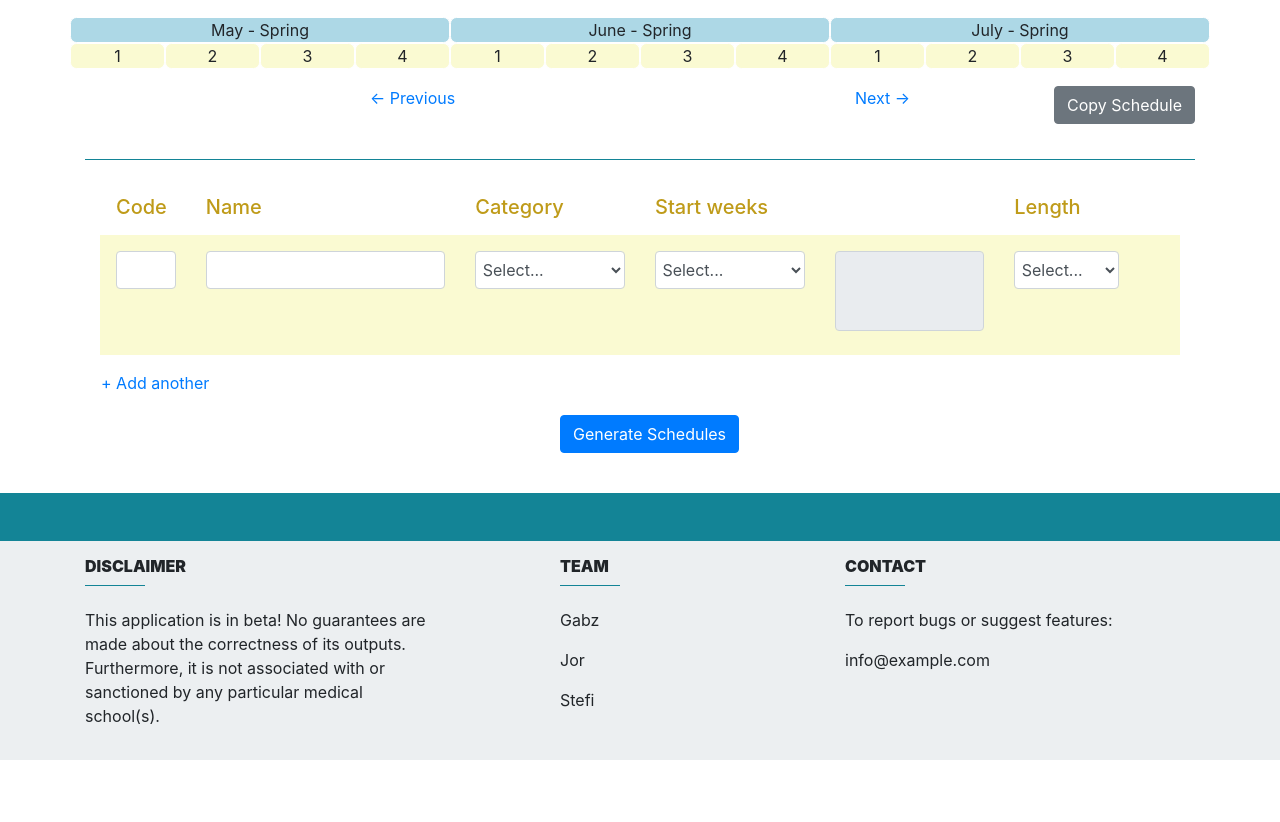
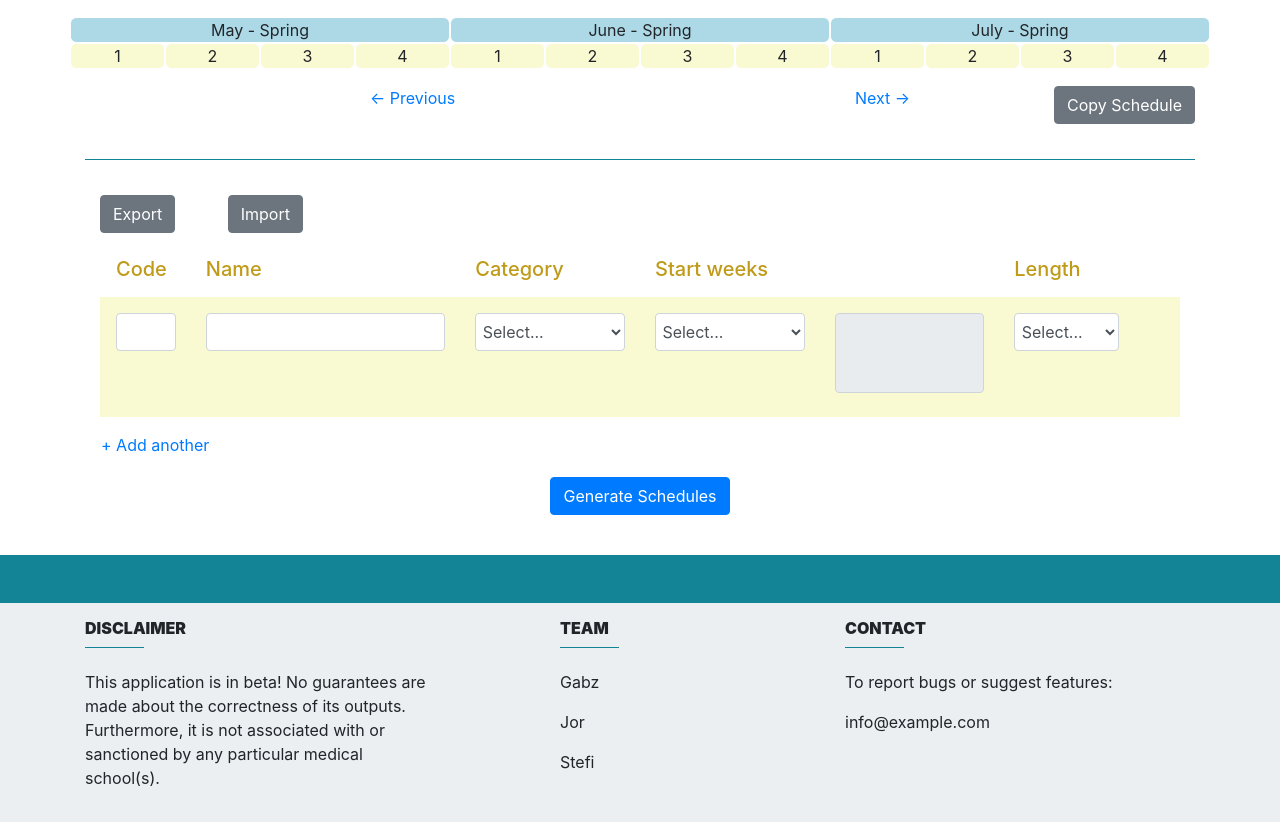
Before and after one commit to gabofratta/goodbye-blue-monday, a Django app: page / in a window 1280 px wide. Shown: the part 391-1213 px from the top of the page. Before the commit the page ends 1151 px from the top, so only its background shows below. Run offline with Django 3.2, Linux system fonts and the light colour scheme; some libraries are stand-ins or nearby versions.

Commit message:
Fixed bug that broke copy feature, due to change from checkbox select. Made import and export buttons for activities. Export downloads txt file. Import loads it. Some error reporting. Import requires FileReader on browser.

```diff
--- a/md_scheduler/scheduler/static/css/scheduler.css
+++ b/md_scheduler/scheduler/static/css/scheduler.css
@@ -27,6 +27,10 @@ body {
 
     .content-mobile {
         display: inline !important;
+    }
+
+    .import-export {
+        text-align: center;
     }
 }
 
@@ -125,6 +129,19 @@ textarea.form-control {
 
 .float-l {
     float: left;
+}
+
+.flex-center {
+    display: flex;
+    justify-content: center;
+}
+
+.w-100-pc {
+    width: 100%;
+}
+
+.w-3_7-em {
+    width: 3.7em;
 }
 
 .activity {
--- a/md_scheduler/scheduler/static/js/scheduler.js
+++ b/md_scheduler/scheduler/static/js/scheduler.js
@@ -131,7 +131,7 @@ $(document).ready(function() {
         for (var j = 0; j < activities.length; j++) {
             var line = activities[j].code + " - " + activities[j].name + " - " + activities[j].category + ": ";
             for (var k = 0; k < activities[j].slots.length; k++) {
-                var week = slot_opts[activities[j].slots[k] - 1];
+                var week = slot_opts.eq(activities[j].slots[k] - 1).text();
                 line += (week + ", ");
             }
             text += (line.substring(0, line.length - 2) + "\n");
@@ -143,6 +143,113 @@ $(document).ready(function() {
         // Show success alert
         setAlert('.alert-success', "Schedule copied to clipboard.");
         return false;
+    });
+
+    $('.export_acts').click(function () {
+        var activities = {};
+        var valid = true;
+
+        // close multi select
+        $('.multi_options').hide();
+
+        // iterate over all activities
+        $('.activity').each(function(index) {
+            // store values
+            activities["size"] = index + 1;
+            activities["code_" + index] = $(this).find('.act_code').val();
+            activities["name_" + index] = $(this).find('.act_name').val();
+            activities["category_" + index] = $(this).find('.act_category').val();
+            activities["slots_" + index] = $(this).find('.act_slot_selector').val();
+            activities["length_" + index] = $(this).find('.act_length').val();
+
+            // validate values
+            if (activities["code_" + index].trim() == "" || activities["name_" + index].trim() == "" ||
+                activities["category_" + index] == null || activities["slots_" + index].length == 0 ||
+                activities["length_" + index] == null) {
+                // if blank, break and report error
+                setAlert('.alert-danger', "Activity number " + (index + 1) + " is incomplete.");
+                valid = false;
+                return false;
+            }
+        });
+
+        // download text file, if data is valid
+        if (valid) {
+            download("ms4planner_activities.txt", JSON.stringify(activities))
+        }
+        return false;
+    });
+
+    $('.import_acts').click(function () {
+        // close multi select
+        $('.multi_options').hide();
+
+        // call hidden file uploader
+        $('#file_input').click();
+
+        return false;
+    });
+
+    $('#file_input').change(function () {
+        // check if browser supports FileReader
+        if (!(window.File && window.FileReader && window.FileList && window.Blob)) {
+            setAlert('.alert-danger', "Your browser does not support this feature.");
+            $(this).val('');
+            return false;
+        }
+
+        // get file object
+        var file = $(this)[0].files[0];
+
+        // no file selected
+        if (file == undefined) {
+            $(this).val('');
+            return false;
+        }
+
+        // check that file is .txt.
+        if (file.type != 'text/plain') {
+            setAlert('.alert-danger', "Invalid file type. Expecting a text file.");
+            $(this).val('');
+            return false;
+        }
+
+        // check file size
+        if (file.size = 0 || file.size > 2000) {
+            setAlert('.alert-danger', "Invalid file size.");
+            $(this).val('');
+            return false;
+        }
+
+        // create FileReader object
+        var reader = new FileReader();
+        reader.onload = (function (reader) {
+            return function () {
+                // show loading overlay after 0.5 sec
+                var loadingTO = setTimeout(function() {
+                    $('.loading').removeClass('hidden');
+                }, 500);
+
+                try {
+                    // copy activities onto web page
+                    var contents = JSON.parse(reader.result);
+                    generateActivities(contents);
+                    setAlert('.alert-success', "Activities imported successfully.");
+                } catch (ex) {
+                    // alert error, reset activity pane
+                    setAlert('.alert-danger', "There was something wrong with the imported file.");
+                    resetActivities();
+                } finally {
+                    hideLoader(loadingTO);
+                }
+            }
+        })(reader);
+
+        // read file
+        reader.readAsText(file);
+
+        // clear form
+        $(this).val('');
     });
 
     $('.act_slot_selector').change(function() {
@@ -160,22 +267,9 @@ $(document).ready(function() {
         // close multi select
         $('.multi_options').hide();
 
-        // clone an activity line
-        var last_activity = $('.activity').last();
-        var new_activity = last_activity.clone(true);
+        // add a new acitivity
+        addActivity();
 
-        // reset values
-        new_activity.find("input[type='text']").val("");
-        new_activity.find(".selected_slots").val("");
-        resetSelector(new_activity.find('.multi_select'));
-        new_activity.find("select.act_slot_selector").val([]);
-
-        // add another line to the form
-        new_activity.hide();
-        new_activity.find('.remove_activity').removeClass('hidden');
-        new_activity.insertAfter(last_activity);
-        new_activity.before('<div class="act_spacer spacer20"></div>');
-        new_activity.fadeIn();
         return false;
     });
 
@@ -241,7 +335,7 @@ $(document).ready(function() {
                 activities["category_" + index] == null || activities["slots_" + index].length == 0 ||
                 activities["length_" + index] == null) {
                 // if blank, break and report error
-                setAlert('.alert-danger', "Activity number " + (index + 1) + " is incomplete.")
+                setAlert('.alert-danger', "Activity number " + (index + 1) + " is incomplete.");
                 generating = false;
                 valid = false;
                 return false;
@@ -328,6 +422,25 @@ $(document).ready(function() {
         });
     }
 
+    function addActivity() {
+        // clone an activity line
+        var last_activity = $('.activity').last();
+        var new_activity = last_activity.clone(true);
+
+        // reset values
+        new_activity.find("input[type='text']").val("");
+        new_activity.find(".selected_slots").val("");
+        resetSelector(new_activity.find('.multi_select'));
+        new_activity.find("select.act_slot_selector").val([]);
+
+        // add another line to the form
+        new_activity.hide();
+        new_activity.find('.remove_activity').removeClass('hidden');
+        new_activity.insertAfter(last_activity);
+        new_activity.before('<div class="act_spacer spacer20"></div>');
+        new_activity.fadeIn();
+    }
+
     function showItinerary(index) {
         var schedule_table = $('#schedule');
         var cells = schedule_table.find('[class*=cell_]');
@@ -386,6 +499,64 @@ $(document).ready(function() {
 
         // return truncated phrase
         return phrase.substring(0, size - 3).trim() + '...';
+    }
+
+    function generateActivities(contents) {
+        var size = contents.size; // # of activities in array
+
+        // check json length
+        if (size == undefined || size < 1) {
+            throw "Invalid array size";
+        }
+
+        // add activity lines to match json length
+        for (var i = 0; i < (size - $('.activity').length); i++) {
+            addActivity();
+        }
+
+        // activity dom objects
+        var activities = $('.activity');
+
+        // iterate over activities in imported file
+        for (var i = 0; i < size; i++) {
+            var activity = activities.eq(i);
+            activity.find('.act_code').val(contents["code_" + i]);
+            activity.find('.act_name').val(contents["name_" + i]);
+            activity.find('.act_category').val(contents["category_" + i]);
+            activity.find('.act_slot_selector').val(contents["slots_" + i]);
+            setSelections(activity.find('.multi_select'), contents["slots_" + i]);
+            activity.find('.act_length').val(contents["length_" + i]);
+            activity.find('.selected_slots').val(contents["slots_" + i].join("\n"));
+        }
+
+        // activity line count
+        var activity_cnt = activities.length;
+
+        // remove any extra activities
+        for (var i = (activity_cnt - 1); i >= size; i--) {
+            var activity = activities.eq(i);
+            activity.prev('.act_spacer').remove();
+            activity.remove();
+        }
+    }
+
+    function resetActivities() {
+        var activities = $('.activity');
+        var activity = activities.first();
+
+        // clear all info on first activity
+        activity.find("input[type='text']").val('');
+        activity.find('select').val("");
+        activity.find('.act_slot_selector').val([]);
+        setSelections(activity.find('.multi_select'), []);
+        activity.find('.selected_slots').val('');
+
+        // remove all activities after first
+        for (var i = 1; i < activities.length; i++) {
+            var activity = activities.eq(i);
+            activity.prev('.act_spacer').remove();
+            activity.remove();
+        }
     }
 
 
@@ -451,4 +622,21 @@ $(document).ready(function() {
         }
     }
 
+
+    ////////// Export activities support ///////////
+
+
+    function download(filename, text) {
+        var element = document.createElement('a');
+        element.setAttribute('href', 'data:text/plain;charset=utf-8,' + encodeURIComponent(text));
+        element.setAttribute('download', filename);
+
+        element.style.display = 'none';
+        document.body.appendChild(element);
+
+        element.click();
+
+        document.body.removeChild(element);
+    }
+
 });
--- a/md_scheduler/scheduler/templates/scheduler/index.html
+++ b/md_scheduler/scheduler/templates/scheduler/index.html
@@ -437,16 +437,27 @@
                     <a href="#" class="next_program float-r">Next &rarr;</a>
                 </div>
             </div>
-            <div class="row">
-                <div class="col-md-2" style="display:flex;justify-content: center;">
-                <a role="button" class="btn btn-secondary copy_program txt-w" style="margin-top: 1em;">Copy Schedule</a>
-            </div>
+                <div class="row">
+                    <div class="col-md-2 flex-center">
+                    <a role="button" class="btn btn-secondary copy_program txt-w mt-3">Copy Schedule</a>
+                </div>
             </div>
         </div>
 
         <div class="spacer20"></div>
         <hr>
         <div class="spacer20"></div>
+
+        {# import/export activities #}
+        <div class="container">
+            <div class="row import-export">
+                <div class="col-md-12 mb-4">
+                    <a role="button" class="btn btn-secondary export_acts txt-w">Export</a>
+                    <a role="button" class="btn btn-secondary import_acts txt-w ml-5">Import</a>
+                    <input type="file" class="hidden" id="file_input" />
+                </div>
+            </div>
+        </div>
 
         {# data entry section #}
         <div class="container">
@@ -479,19 +490,19 @@
                         <span class="txt-gold content-mobile">
                             <h5>Code</h5>
                         </span>
-                        <input type="text" class="act_code form-control" style="width:100%;">
+                        <input type="text" class="act_code form-control w-100-pc">
                     </div>
                     <div class="col-md-3 mb-4">
                         <span class="txt-gold content-mobile">
                             <h5>Name</h5>
                         </span>
-                        <input type="text" class="act_name form-control" style="width:100%;">
+                        <input type="text" class="act_name form-control w-100-pc">
                     </div>
                     <div class="col-md-2 mb-4">
                         <span class="txt-gold content-mobile">
                             <h5>Category</h5>
                         </span>
-                        <select class="act_category form-control" style="width:100%;">
+                        <select class="act_category form-control w-100-pc">
                             <option value="" disabled selected>Select...</option>
                             <option value="Class">Class</option>
                             <option value="Rotation">Rotation</option>
@@ -557,8 +568,7 @@
 
         {# generate schedules #}
         <div class="row">
-            <div class="col-md-5"></div>
-            <div class="col-md-2 center">
+            <div class="col-md-12 center">
                 {% csrf_token %}
                 <a role="button" class="btn btn-primary txt-w" id="generate">Generate Schedules</a>
             </div>
@@ -588,7 +598,7 @@
                     <h6 class="text-uppercase font-weight-bold">
                         <strong>Disclaimer</strong>
                     </h6>
-                    <hr class="teal accent-3 mb-3 mt-0 d-inline-block mx-auto" style="width: 60px;">
+                    <hr class="teal accent-3 mb-3 mt-0 d-inline-block mx-auto w-3_7-em">
                     <p>This application is in beta! No guarantees are made about the correctness of
                     its outputs. Furthermore, it is not associated with or sanctioned by any
                     particular medical school(s). </p>
@@ -600,7 +610,7 @@
                     <h6 class="text-uppercase font-weight-bold">
                         <strong>Team</strong>
                     </h6>
-                    <hr class="teal accent-3 mb-3 mt-0 d-inline-block mx-auto" style="width: 60px;">
+                    <hr class="teal accent-3 mb-3 mt-0 d-inline-block mx-auto w-3_7-em">
                     <p>Gabz</p>
                     <p>Jor</p>
                     <p>Stefi</p>
@@ -612,7 +622,7 @@
                     <h6 class="text-uppercase font-weight-bold">
                         <strong>Contact</strong>
                     </h6>
-                    <hr class="teal accent-3 mb-3 mt-0 d-inline-block mx-auto" style="width: 60px;">
+                    <hr class="teal accent-3 mb-3 mt-0 d-inline-block mx-auto w-3_7-em">
                     <p>To report bugs or suggest features:</p>
                     <p>info@example.com</p>
                 </div>
```
